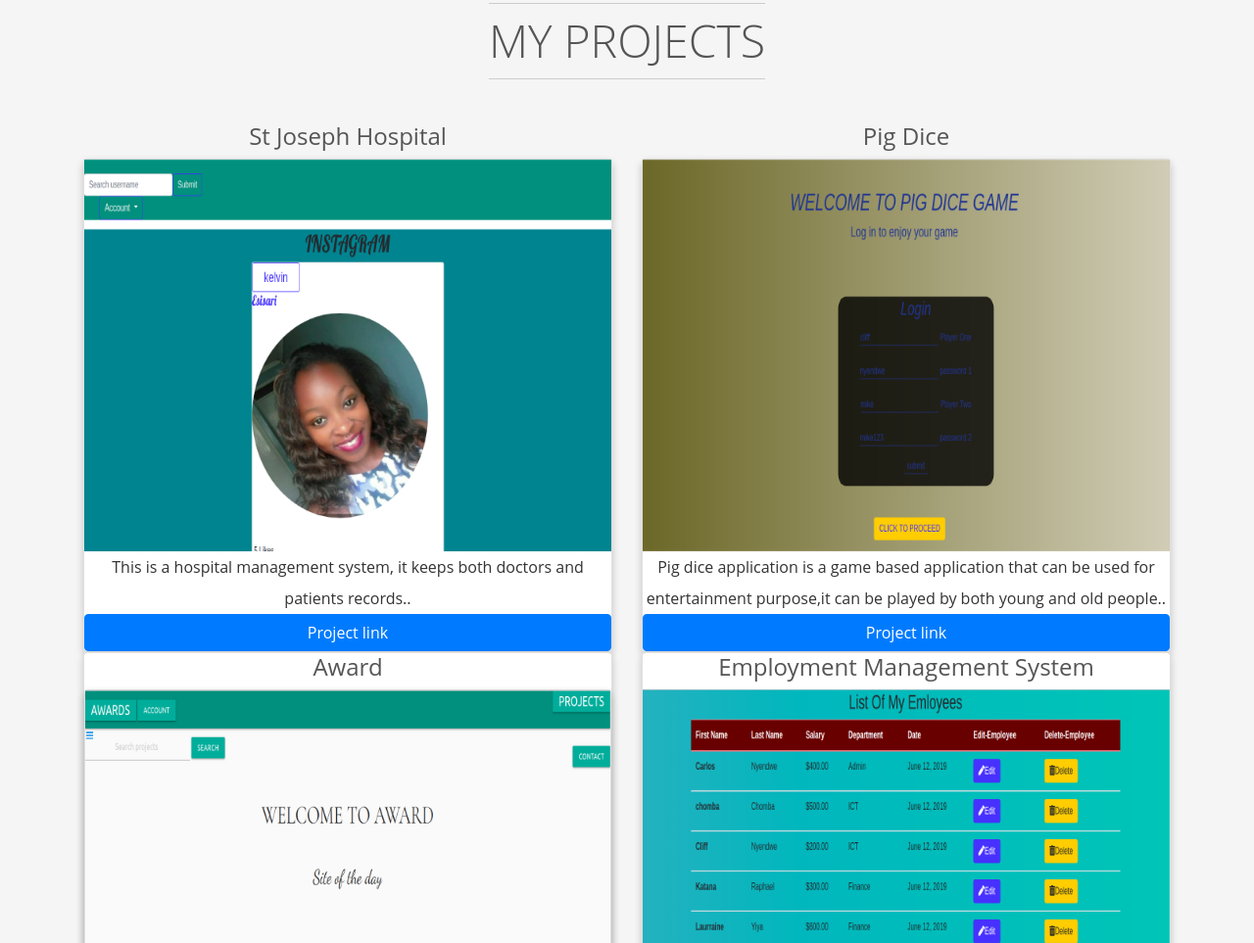
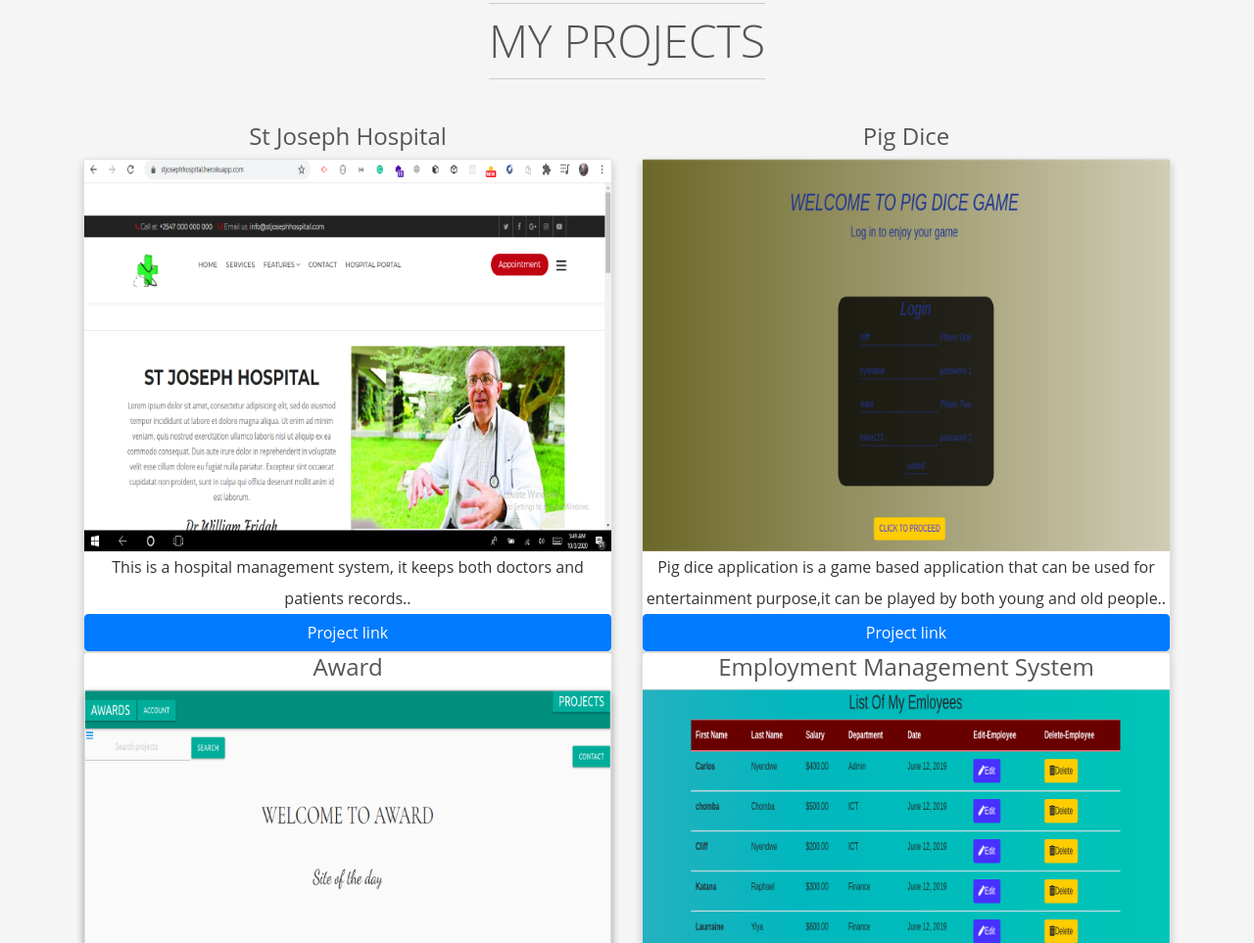
Before and after one commit to cliffnyendwe/cliffnyendwe.github.io, a plain HTML site: page index.html in a window 1280 px wide. Shown: the part 2543-3506 px from the top of the page at 98% size. Drawn offline with nearby package versions, Linux system fonts and the light colour scheme.

Commit message:
made changes to index

```diff
--- a/index.html
+++ b/index.html
@@ -202,7 +202,7 @@
                         <h4>St Joseph Hospital</h4>
                         <div class="card">
                           <div data-animate="fadeInUp" class='section content'>
-                            <img src="img/instagram.png" class="illustration" alt="">
+                            <img src="img/stjoseph.png" class="illustration" alt="">
                           </div>
                           <p data-animate="fadeInUp">This is a hospital management system, it keeps both doctors and patients records..</p><a
                             class="btn btn-primary" target="_blank"
```
